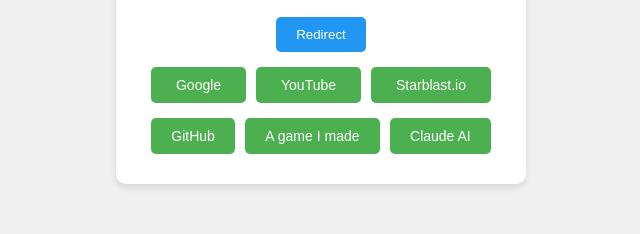
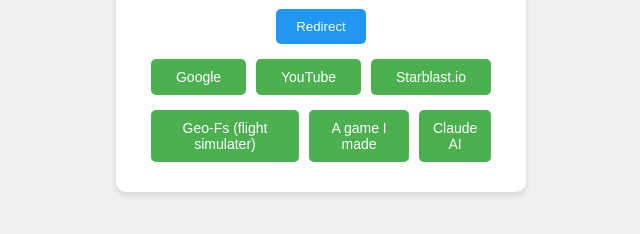
Before and after one commit to marcoroscioli/websitefun, a plain HTML site: page index.html in a window 1280 px wide. Shown: the part 382-616 px from the top of the page, without its empty margins (319-959 px from the left). Drawn offline with Linux system fonts and the light colour scheme.

Commit message:
Update index.html

```diff
--- a/index.html
+++ b/index.html
@@ -104,7 +104,7 @@
             <button class="quick-link" onclick="quickRedirect('https://starblast.io/')">Starblast.io</button>
         </div>
         <div class="button-group">
-            <button class="quick-link" onclick="quickRedirect('https://www.github.com')">GitHub</button>
+            <button class="quick-link" onclick="quickRedirect('https://www.geo-fs.com/')">Geo-Fs (flight simulater)</button>
             <button class="quick-link" onclick="quickRedirect('https://marcoroscioli.github.io/idk/')">A game I made</button>
             <button class="quick-link" onclick="quickRedirect('https://claude.ai/login')">Claude AI</button>
         </div>
```
